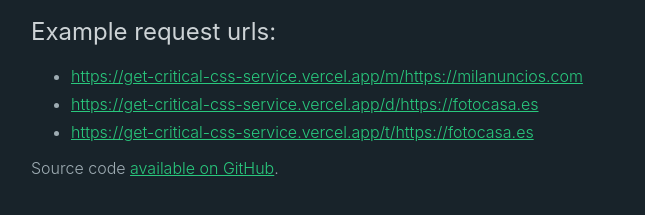
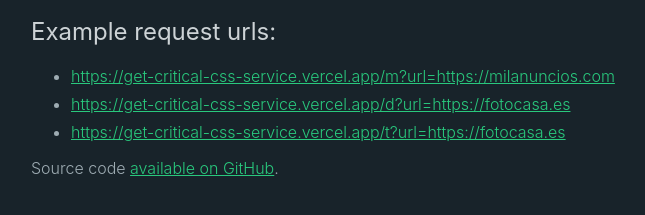
Before and after one commit to SUI-Components/minimal-css-service, a website: page public/index.html in a window 1280 px wide. Shown: the part 137-352 px from the top of the page, without its empty margins (309-954 px from the left). Drawn offline with Linux system fonts and the light colour scheme.

Commit message:
Update index with new url

```diff
--- a/public/index.html
+++ b/public/index.html
@@ -42,19 +42,19 @@
 		<h2>Example request urls:</h2>
 		<ul>
 			<li>
-				<a href="https://get-critical-css-service.vercel.app/m/https://milanuncios.com"
-					>https://get-critical-css-service.vercel.app/m/https://milanuncios.com</a
+				<a href="https://get-critical-css-service.vercel.app/m?url=https://milanuncios.com"
+					>https://get-critical-css-service.vercel.app/m?url=https://milanuncios.com</a
 				>
 			</li>
 			<li>
 				<a
-					href="https://get-critical-css-service.vercel.app/d/https://fotocasa.es"
-					>https://get-critical-css-service.vercel.app/d/https://fotocasa.es</a
+					href="https://get-critical-css-service.vercel.app/d?url=https://fotocasa.es"
+					>https://get-critical-css-service.vercel.app/d?url=https://fotocasa.es</a
 				>
 			</li>
 			<li>
-				<a href="https://get-critical-css-service.vercel.app/t/https://fotocasa.es"
-					>https://get-critical-css-service.vercel.app/t/https://fotocasa.es</a
+				<a href="https://get-critical-css-service.vercel.app/t?url=https://fotocasa.es"
+					>https://get-critical-css-service.vercel.app/t?url=https://fotocasa.es</a
 				>
 			</li>
 		</ul>
```
